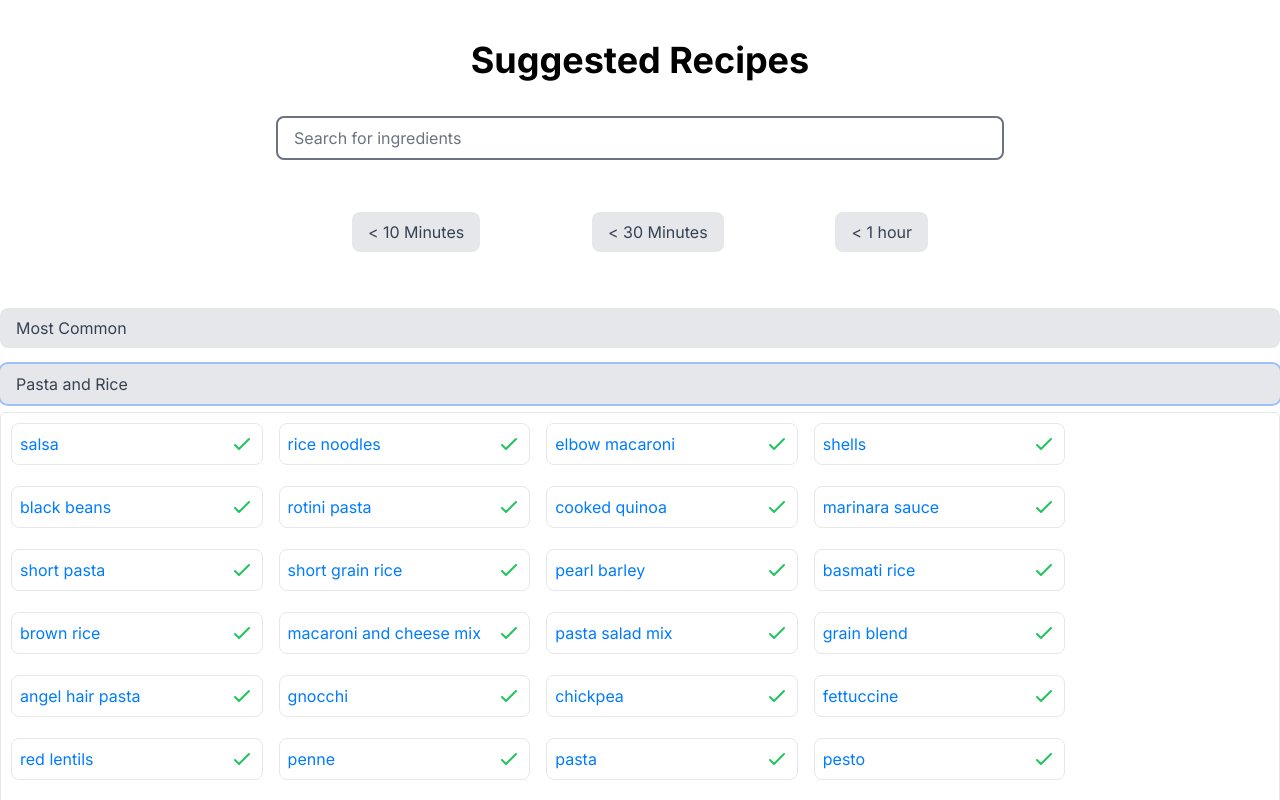
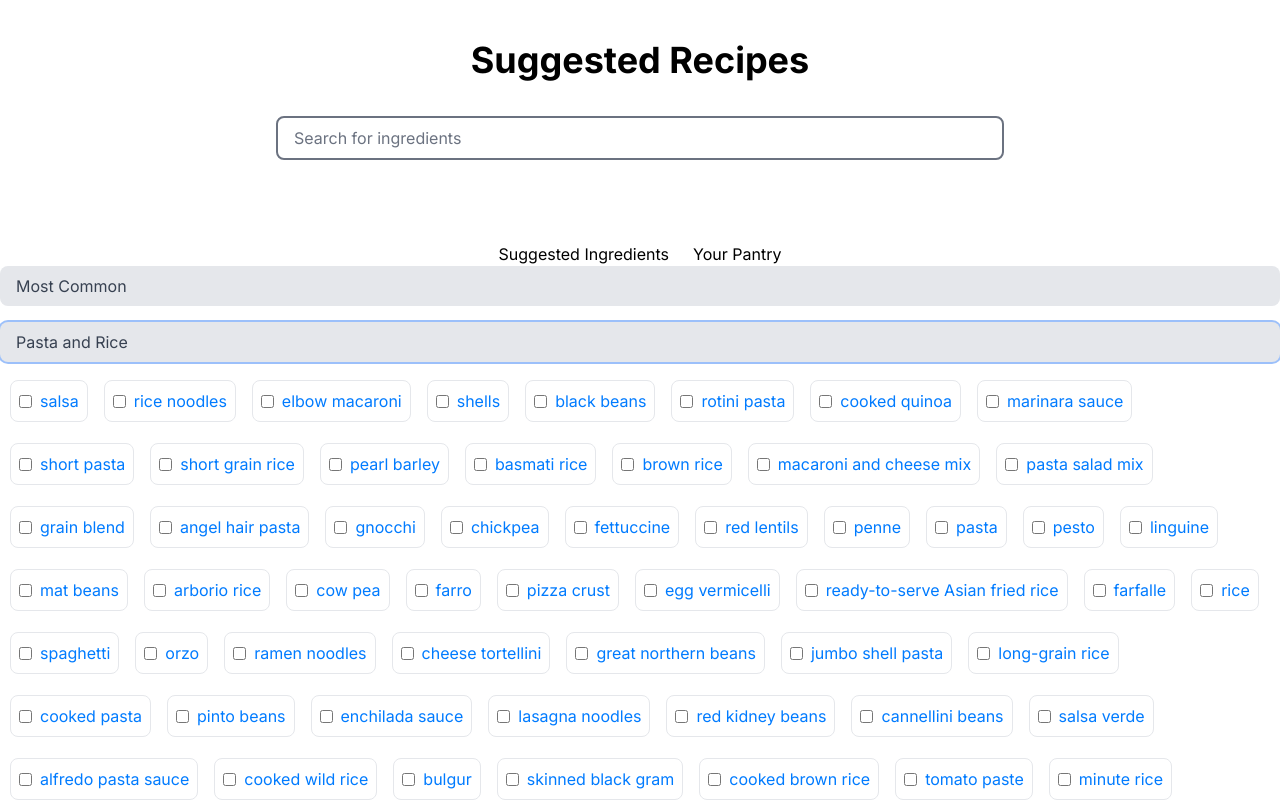
Before and after one commit to dmarino389/PantryPal-NextJS, a Next.js app: page /ingredients in a window 1280 px wide. Both pictures are taken after a click on the button "Pasta and Rice". Shown: the top 800 px of the page. Built offline with nearby package versions, Linux system fonts and the light colour scheme; no server answers.

Commit message:
a lot of styling to be done, but as far as beckend maybe just the filters

```diff
--- a/src/app/components/ingredientcard.js
+++ b/src/app/components/ingredientcard.js
@@ -1,49 +1,33 @@
-import React, { useEffect, useState } from 'react';
+
 import './IngredientCard.css';
 
-export default function IngredientCard({ ingredientList , updateIngredientsList }) {
+export default function IngredientCard({ ingredientList , updateIngredientsList, checkCondition }) {
 
     const handleIngredientClick = (ingredient) => {
         updateIngredientsList(ingredient);
       }
 
-    // const apiKey = process.env.NEXT_PUBLIC_SECRET_API_KEY
-    // const [data, setData] = useState([]);
-    // const [userIngredients, setUserIngredients] = useState([]);
-
-    // const handleUserIngredientUpdate = (ingredientName) => {
-    //     setUserIngredients(currentIngredients => [...currentIngredients, ingredientName]);
-    // };
-
-    // useEffect(() => {
-    //     updateIngredientsList(userIngredients);
-    // }, [userIngredients, updateIngredientsList]);
-
-    // // useEffect(() => {
-    // //     fetch(`https://api.spoonacular.com/food/ingredients/search?query=${ingredient}`, {
-    // //         method: 'GET',
-    // //         headers: {
-    // //             'x-api-key': apiKey
-    // //         }
-    // //     })
-    // //     .then(response => response.json())
-    // //     .then(data => {
-    // //         const ingredientsArray = data.results.map(result => result.name);
-    // //         setData(ingredientsArray);
-    // //     })
-    // //     .catch(error => {
-    // //         console.error('Error fetching data: ', error);
-    // //     });
-    // // }, [ingredient, apiKey]);
 
     return (
-        <div className="ingredient-card border p-4 rounded-lg flex flex-row flex-wrap gap-4">
-            {ingredientList.map((name) => (
-                <div key={name.id} className="ingredient-name w-1/5 flex items-center justify-between p-2 border rounded-lg cursor-pointer hover:bg-gray-100" onClick={() => handleIngredientClick(name)}>
-                    <span>{name.name}</span>
-                    <svg className="w-6 h-6 text-green-500" fill="none" stroke="currentColor" viewBox="0 0 24 24" xmlns="http://www.w3.org/2000/svg"><path strokeLinecap="round" strokeLinejoin="round" strokeWidth="2" d="M5 13l4 4L19 7"></path></svg>
-                </div>
-            ))}
-        </div>
+        <div className="ingredient-card p-4 rounded-lg flex flex-row flex-wrap gap-4">
+      {ingredientList.map((ingredient) => {
+        // Determine if the ingredient's checkbox should be checked
+        const isChecked = checkCondition(ingredient);
+
+        return (
+          <div key={ingredient.id} className="ingredient-name flex items-center p-2 border rounded-lg cursor-pointer hover:bg-gray-100">
+            <label className="flex items-center cursor-pointer">
+              <input
+                type="checkbox"
+                checked={isChecked}
+                onChange={() => handleIngredientClick(ingredient)}
+                className="form-checkbox"
+              />
+              <span className='ml-2'>{ingredient.name}</span>
+            </label>
+          </div>
+        );
+      })}
+    </div>
     );
 }
--- a/src/app/ingredients/page.jsx
+++ b/src/app/ingredients/page.jsx
@@ -5,13 +5,30 @@ import { aisleDict } from '../components/aisleDict';
 
 export default function Page() {
   const apiKey = process.env.NEXT_PUBLIC_SECRET_API_KEY;
-  const [openDropdown, setOpenDropdown] = useState(null);
-  const [recipeArray, setRecipeArray] = useState([]);
+  const [data , setData] = useState([])
+  const [openDropdown, setOpenDropdown] = useState(null);;
   const [pantryItems, setPantryItems] = useState([]);
   const [ingredient, setIngredient] = useState('');
-  const [ingredientsList, setIngredientsList] = useState([]);
-  const [selectedTime, setSelectedTime] = useState(200);
+  const [ingredientsList, setIngredientsList] = useState([]);;
   const [userToken, setUserToken] = useState('')
+  const [userPantryClicked, setUserPantryClicked] = useState(false)
+
+  useEffect(() => {
+    fetch(`https://api.spoonacular.com/food/ingredients/search?query=${ingredient}`, {
+        method: 'GET',
+        headers: {
+            'x-api-key': apiKey
+        }
+    })
+    .then(response => response.json())
+    .then(data => {
+        const ingredientsArray = data.results.map(result => ({ id: `${result.id}`, name: result.name }))
+        setData(ingredientsArray || []);
+    })
+    .catch(error => {
+        console.error('Error fetching data: ', error);
+    });
+}, [ingredient, apiKey]);
 
 
   const fetchPantryItems = useCallback(async () => {
@@ -101,9 +118,7 @@ export default function Page() {
   }
 
 
-  const handleTimeFilter = (time) => {
-    setSelectedTime(time);
-  };
+
   const handleLogout = async () => {
     localStorage.removeItem('accessToken');
     localStorage.removeItem('usertoken');
@@ -113,14 +128,12 @@ export default function Page() {
   };
 
 
-  const filteredRecipes = selectedTime ? recipeArray.filter(recipe => recipe.time <= selectedTime) : recipeArray;
 
 
 
   return (
     <div className='h-screen w-full'>
-    {userToken ? <button onClick={handleLogout}>logout</button>
-      : null}
+      {userToken && <button onClick={handleLogout}>Logout</button>}
       <h1 className="text-4xl font-bold mb-4 text-center pt-10">Suggested Recipes</h1>
       <div className="search-container mx-auto max-w-3xl p-5">
         <div className="search-box flex items-center border-2 rounded-lg border-gray-500 mb-8 bg-white">
@@ -130,54 +143,55 @@ export default function Page() {
             onKeyPress={(e) => {
               if (e.key === 'Enter') {
                 e.preventDefault();
-                setIngredientsList(prevIngredients => [...prevIngredients, ingredient]);
+                setIngredientsList(prev => [...prev, { id: Date.now().toString(), name: ingredient }]); // Example to convert string to object
                 setIngredient('');
               }
             }}
             className='flex-1 py-2 px-4 rounded-lg bg-transparent placeholder-gray-500 focus:outline-none'
             type='text'
-            name='ingredient'
             placeholder='Search for ingredients'
-            required
           />
         </div>
-        {/* Time Filter Buttons */}
-        <div className="time-filters mx-auto max-w-3xl p-5 flex justify-around mb-4">
-          {[9, 29, 59].map((time) => (
-            <button
-              key={time}
-              className={`py-2 px-4 rounded-lg ${selectedTime === time ? 'bg-blue-500 text-white' : 'bg-gray-200 text-gray-700'}`}
-              // onClick={() => handleTimeFilter(time)}
-            >
-              {time === 9 && '< 10 Minutes'}
-              {time === 29 && '< 30 Minutes'}
-              {time === 59 && '< 1 hour'}
-            </button>
-          ))}
       </div>
-        {/* IngredientCard
-        <IngredientCard ingredient={ingredient} updateIngredientsList={handleIngredientsListUpdate} /> */}
+      <IngredientCard
+            ingredientList={data}
+            updateIngredientsList={handleIngredientsListUpdate}
+            checkCondition={(ingredient) => userToken ? pantryItems.some(item => item.id === ingredient.id)  : ingredientsList.some(item => item.id === ingredient.id)}
+          />
+      <div>
+      <div className='w-full flex justify-center items-center'>
+        <p onClick={() => setUserPantryClicked(false)}>Suggested Ingredients</p>
+        <p className='ml-6' onClick={() => { fetchPantryItems(); setUserPantryClicked(true); }}>Your Pantry</p>
       </div>
-      {/* Drop Down Menus */}
-      {Object.keys(aisleDict).map((aisle) => (
+        {userPantryClicked ? (
+          <IngredientCard
+            ingredientList={userToken ? pantryItems : ingredientsList}
+            updateIngredientsList={handleIngredientsListUpdate}
+            checkCondition={(ingredient) => userToken ? pantryItems.some(item => item.id === ingredient.id) : ingredientsList.some(item => item.id === ingredient.id)}
+          />
+        ) : (
+          Object.keys(aisleDict).map((aisle) => (
             <div key={aisle} className="mb-4">
               <button
                 className="py-2 px-4 w-full text-left rounded-lg bg-gray-200 text-gray-700 focus:outline-none focus:ring-2 focus:ring-blue-500 focus:ring-opacity-50"
-      type="button"
                 onClick={() => setOpenDropdown(openDropdown === aisle ? null : aisle)}
               >
                 {aisle}
               </button>
               {openDropdown === aisle && (
                 <div className="mt-2 space-y-2">
-
-        <IngredientCard key={aisle} ingredientList={aisleDict[aisle]} updateIngredientsList={handleIngredientsListUpdate} />
-
+                  <IngredientCard
+                    ingredientList={aisleDict[aisle]}
+                    updateIngredientsList={handleIngredientsListUpdate}
+                    checkCondition={(ingredient) => userToken ? pantryItems.some(item => item.id === ingredient.id) : ingredientsList.some(item => item.id === ingredient.id)}
+                  />
                 </div>
               )}
             </div>
-  ))}
-
+          ))
+        )}
+      </div>
+      <a href="/searchrecipe">search</a>
     </div>
   );
 }
--- a/src/app/searchrecipe/page.jsx
+++ b/src/app/searchrecipe/page.jsx
@@ -1,13 +1,66 @@
 'use client'
-import { useState, useEffect } from 'react'
+import { useState, useEffect, useCallback } from 'react'
 import RecipeCard from '../components/recipecard'
 
 
 export default function Page() {
     const apiKey = process.env.NEXT_PUBLIC_SECRET_API_KEY
+    const [selectedTime, setSelectedTime] = useState('')
     const [recipe, setRecipe] = useState([])
+    const [pantryItems, setPantryItems] = useState([])
+    const [ingredientsList, setIngredientsList] = useState([]);
     const [recipesDetails, setRecipesDetails] = useState([])
     const [recipeArray, setRecipeArray]= useState([])
+    const [userToken, setUserToken] = useState('')
+
+    useEffect(() => {
+      const token = localStorage.getItem('usertoken') || '';
+      setUserToken(token);
+    }, [])
+
+    const fetchPantryItems = useCallback(async () => {
+      if (!userToken) return;
+
+      try {
+        const response = await fetch('http://localhost:5000/get_user_pantry_items', {
+          method: 'GET',
+          headers: {
+            'Authorization': `Bearer ${userToken}`,
+            'Content-Type': 'application/json',
+          },
+        });
+
+        if (!response.ok) {
+          throw new Error('Failed to fetch pantry items');
+        }
+
+        const data = await response.json();
+        setPantryItems(data);
+
+      } catch (error) {
+        console.error("Error fetching pantry items:", error.message);
+      }
+    }, [userToken])
+
+    useEffect(() => {
+      if (userToken) fetchPantryItems();
+    }, [userToken, fetchPantryItems])
+
+
+
+
+    useEffect(() => {
+      // Define currentList within the useEffect to ensure it's updated on each render
+      let currentList = JSON.parse(sessionStorage.getItem('ingredientsList')) || [];
+
+      if (userToken && pantryItems.length > 0) {
+        // User is logged in and pantryItems have been fetched
+        setIngredientsList(pantryItems.map(item => item.name)); // Assuming pantryItems is an array of objects with a name property
+      } else {
+        // No userToken, use currentList from sessionStorage
+        setIngredientsList(currentList.map(item=>item.name));
+      }
+    }, [userToken, pantryItems])
 
     const ingredientsListToString = (ingredientsList) => {
       return ingredientsList.join(', ');
@@ -15,7 +68,7 @@ export default function Page() {
 
     useEffect(() => {
       if (ingredientsList.length > 0) {
-        fetch(`https://api.spoonacular.com/recipes/findByIngredients?ingredients=${ingredientsListToString(ingredientsList)}&apiKey=${apiKey}`)
+        fetch(`https://api.spoonacular.com/recipes/findByIngredients?ingredients=${ingredientsListToString(ingredientsList)}&number=100&apiKey=${apiKey}`)
         .then(response => response.json())
         .then(data => {
           const tempRecipesDetails = data.map(item => ({
@@ -33,7 +86,7 @@ export default function Page() {
     useEffect(() => {
       if (recipesDetails.length > 0) {
         const ids = recipesDetails.map(detail => detail.id).join(',');
-        fetch(`https://api.spoonacular.com/recipes/informationBulk?ids=${ids}&apiKey=${apiKey}`)
+        fetch(`https://api.spoonacular.com/recipes/informationBulk?ids=${ids}&number=100&apiKey=${apiKey}`)
         .then(response => response.json())
         .then(data => {
           const tempRecipeArray = data.map(item => {
@@ -54,6 +107,13 @@ export default function Page() {
         });
       }
     }, [recipesDetails, apiKey]);
+    const handleTimeFilter = (time) => {
+      setSelectedTime(time);
+    };
+    const filteredRecipes = selectedTime ? recipeArray.filter(recipe => recipe.time <= selectedTime) : recipeArray;
+
+
+
 
 
     return (
@@ -71,6 +131,19 @@ export default function Page() {
               />
             </div>
           </div> */}
+          <div className="time-filters mx-auto max-w-3xl p-5 flex justify-around mb-4">
+          {[9, 29, 59].map((time) => (
+            <button
+              key={time}
+              className={`py-2 px-4 rounded-lg ${selectedTime === time ? 'bg-blue-500 text-white' : 'bg-gray-200 text-gray-700'}`}
+              // onClick={() => handleTimeFilter(time)}
+            >
+              {time === 9 && '< 10 Minutes'}
+              {time === 29 && '< 30 Minutes'}
+              {time === 59 && '< 1 hour'}
+            </button>
+          ))}
+        </div>
 
           <div className='flex flex-wrap m-4 sm:m-8 lg:m-12 xl:m-16'>
             {recipeArray.map((recipe) => (
```
Lines whose indentation alone changed are shown as unchanged.
